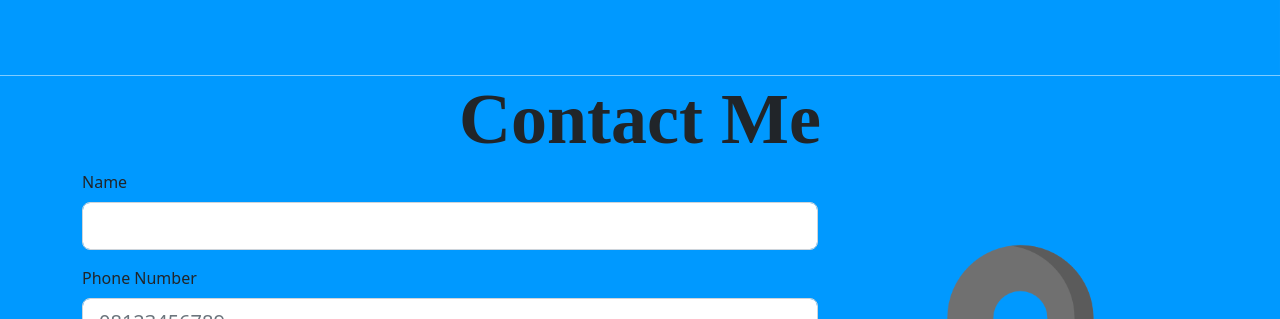
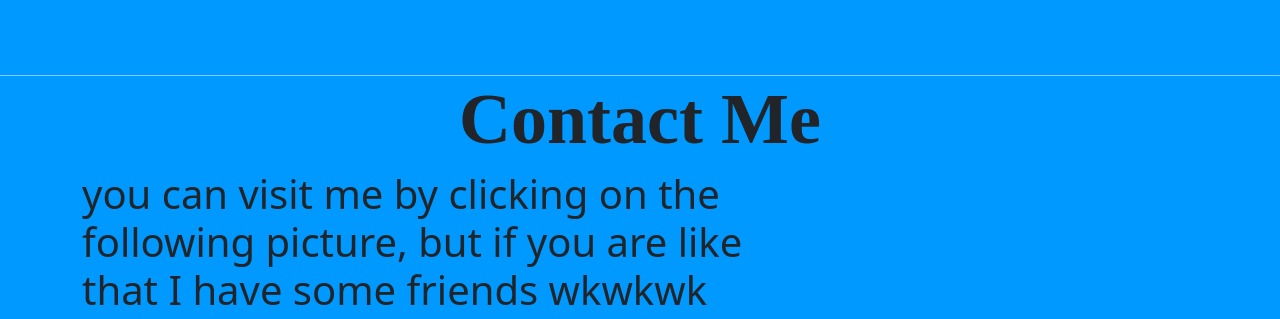
Before and after one commit to ryo873/portofolio-final, a website: page index.html in a window 1280 px wide. Shown: the part 2465-2784 px from the top of the page. Drawn offline with nearby package versions, Linux system fonts and the light colour scheme; files whose address does not match are found by name; a web font is replaced by a local one.

Commit message:
Update index.html
Remove form button

```diff
--- a/index.html
+++ b/index.html
@@ -173,7 +173,7 @@
         <div class="row">
           <div class="col-lg-8 col-md-8 col-sm-12">
             <form>
-              <div class="mb-3">
+<!--               <div class="mb-3">
                 <label for="name" class="form-label">Name</label>
                 <input type="text" class="form-control form-control-lg" id="name" name="name" />
               </div>
@@ -193,6 +193,9 @@
               </div>
               <button type="submit" class="btn btn-dark btn-lg">Submit</button>
             </form>
+          </div> -->
+          <div>
+            <p class="h1">you can visit me by clicking on the following picture, but if you are like that I have some friends wkwkwk</p>
           </div>
           <div class="col-lg-4 col-md-4 col-sm-12 img-contact">
             <a href="https://goo.gl/maps/NRL5vuTHXh3zPf4G7"><img src="images/map.png" alt="map-image" class="img-fluid" /></a>
```
